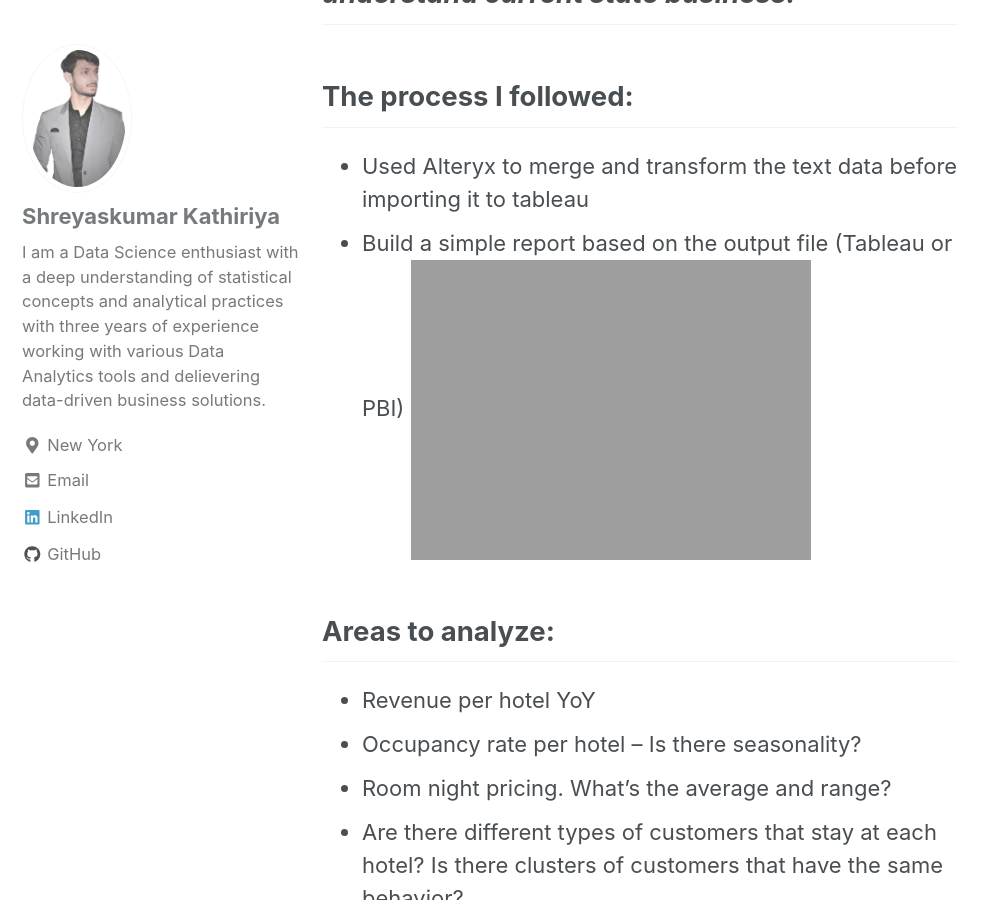
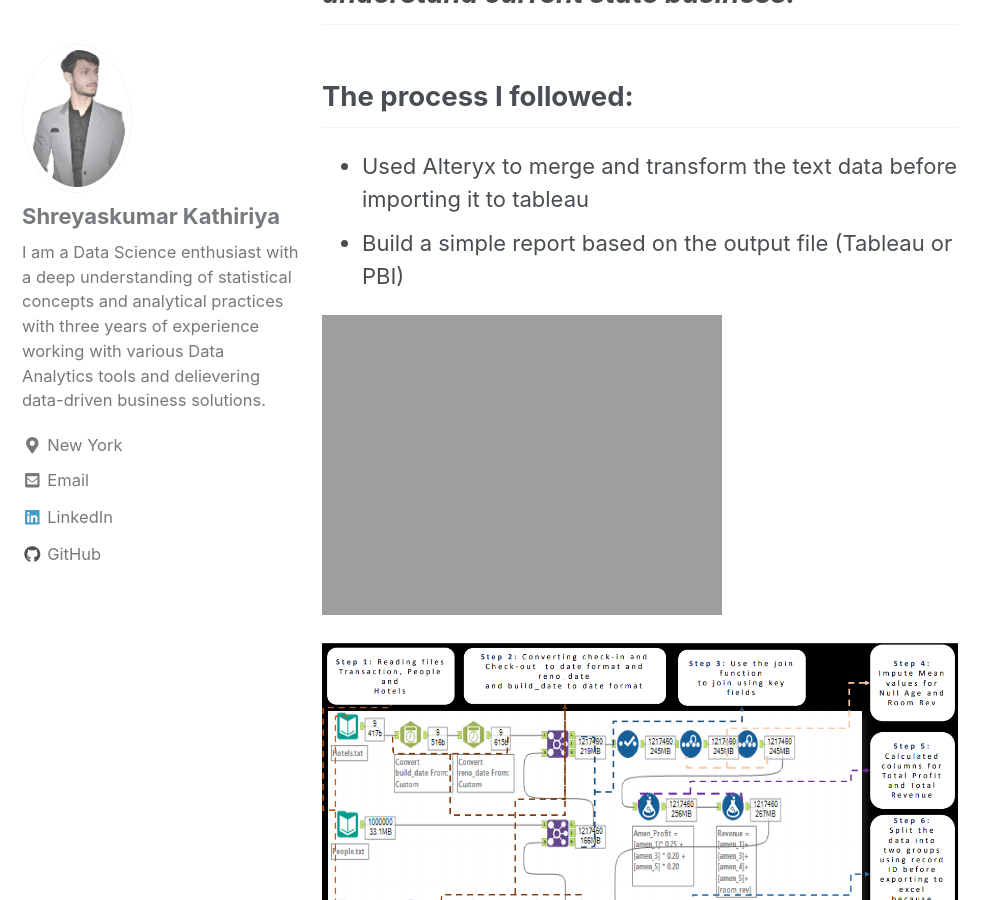
Before and after one commit to Shreyash1811/Shreyash1811.github.io, a Jekyll site: the page built from _posts/2020-06-02-tableau_harriott_hotel_casestudy.md, in a window 1280 px wide and 900 px high, scrolled down 1410 px. Shown: the whole window, without its empty margins (0-999 px from the left). Built offline with Jekyll 4.4.1, drawn with Linux system fonts in a browser that asks for light colours; nearby versions of some CDN libraries.

Commit message:
Update 2020-06-02-tableau_harriott_hotel_casestudy.md

```diff
--- a/_posts/2020-06-02-tableau_harriott_hotel_casestudy.md
+++ b/_posts/2020-06-02-tableau_harriott_hotel_casestudy.md
@@ -23,7 +23,10 @@ revenue.
 ## The process I followed:
 - Used Alteryx to merge and transform the text data before importing it to tableau
 - Build a simple report based on the output file (Tableau or PBI)
+
 ![png](\images\harriott_group\alteryx_flow.PNG =1200x500)
+
+<img src="\images\harriott_group\alteryx_flow.PNG" alt="drawing" length="1200"/>
 
 ## Areas to analyze:
 - Revenue per hotel YoY
```
